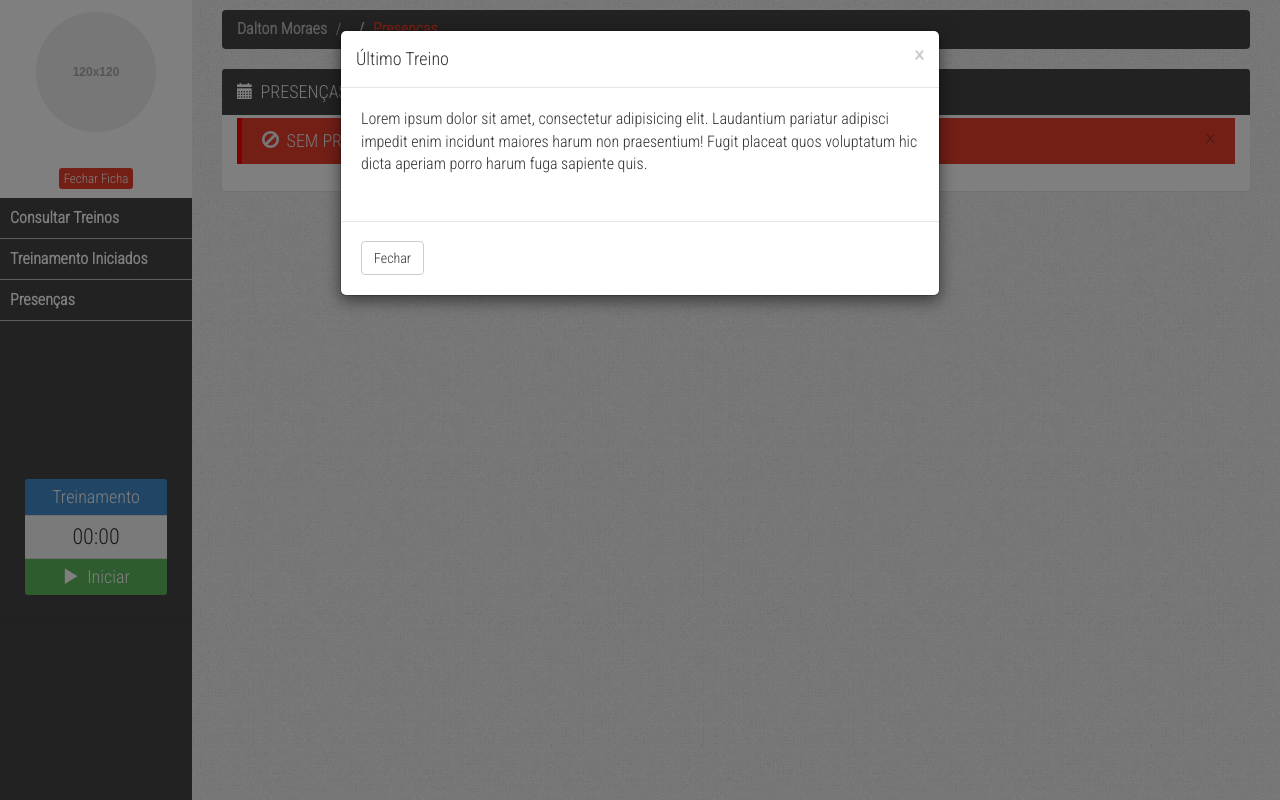
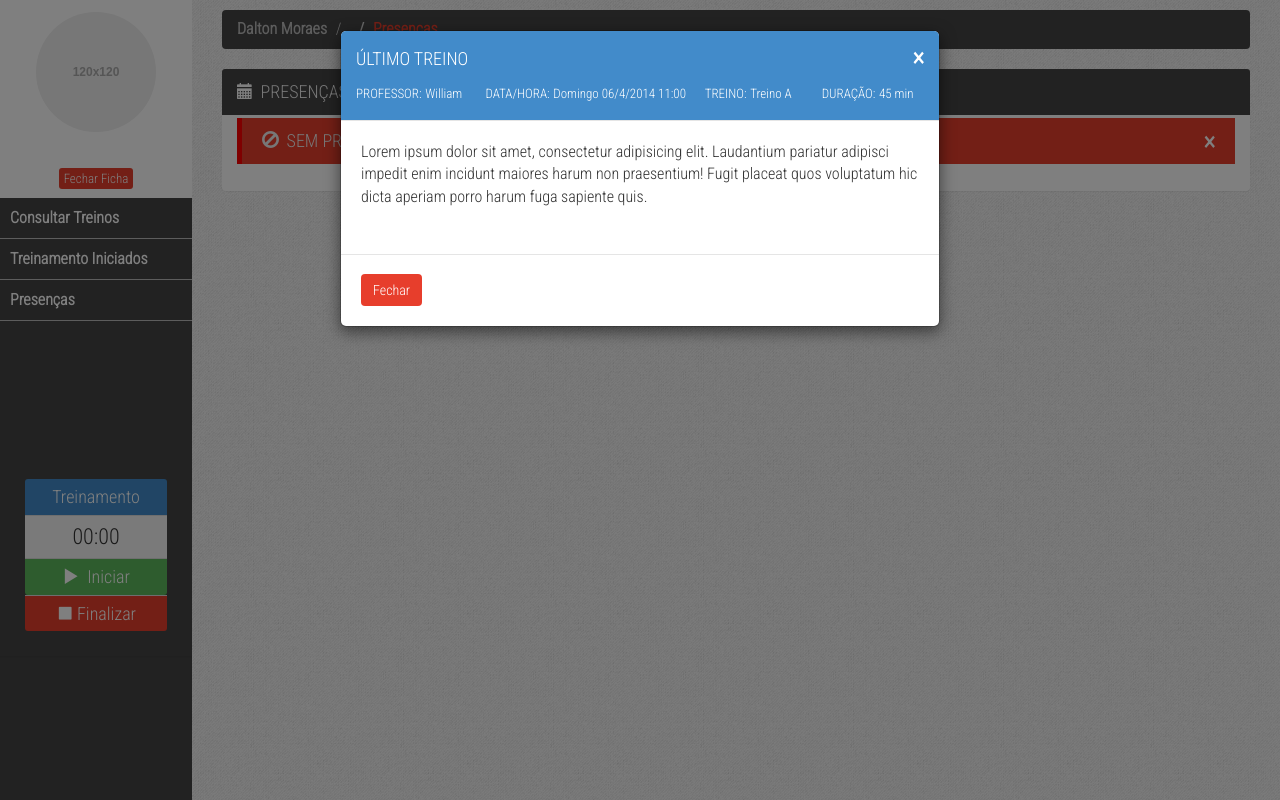
Before and after one commit to sistemavitta/projeto-vitta, a Django app: template perfil/templates/perfil/list-presencas.html in a window 1280 px wide, after a click on "Iniciar". Run offline with Django 3.2, Linux system fonts and the light colour scheme; the template is opened without the code that fills it, so the values that code supplies are empty; parts of the project's set-up code (start-up, migrations or seed data) failed here and were passed over; some libraries are stand-ins or nearby versions.

Commit message:
@T179 - Primeiro Commit - Construção do cabeçalho do modal com a última presença.

```diff
--- a/Vitta/static/css/main.css
+++ b/Vitta/static/css/main.css
@@ -121,6 +121,66 @@ html, body {
   border: none;
 }
 /* #CSS Modal */
+
+/* CSS Modal Start */
+.start-modal-header {
+  background: #428bca;
+  -webkit-border-top-left-radius: 5px;
+  -webkit-border-top-right-radius: 5px;
+  -moz-border-radius-topleft: 5px;
+  -moz-border-radius-topright: 5px;
+  border-top-left-radius: 5px;
+  border-top-right-radius: 5px;
+}
+.close {
+  font-size: 25px;
+  color: #fff;
+  text-shadow: none;
+  opacity: 1;
+  filter: none;
+}
+.date-col {
+  margin-left: -20px;
+}
+.training-col {
+  margin-left: -30px;
+  width: initial;
+}
+.last-presence-title {
+  text-transform: uppercase;
+  margin-bottom: 10px;
+  color: #fff;
+}
+.last-presence-options {
+  font-size: 13px;
+  text-transform: uppercase;
+  color: #fff;
+}
+.last-presence-sub-options {
+  font-size: 13px;
+  color: #fff;
+}
+.start-btn-close{
+  background: #e73e2c;
+  border: none;
+}
+.start-btn-close:hover {
+  background: #e73e2c;
+  border: none;
+}
+
+/* #CSS Modal Start */
+
+/* CSS Modal Stop */
+.stop-btn-close{
+  background: #e73e2c;
+  border: none;
+}
+.stop-btn-close:hover {
+  background: #e73e2c;
+  border: none;
+}
+/* #CSS Modal Stop */
 
 /* CSS Navbar Vertical Admin */
 
--- a/administration/templates/administration/menu-vertical.html
+++ b/administration/templates/administration/menu-vertical.html
@@ -62,11 +62,9 @@
             </a>
         </div>
 
-        <!-- Finalizar Treino
         <div class="panel-footer stop-training-footer text-center">
             <a class="start-training-play" href="#stopModal" data-toggle="modal"><span class="glyphicon glyphicon-stop"></span>&nbsp;Finalizar</a>
         </div>
-        -->
 
     </div>
 
@@ -101,9 +99,26 @@
         <div class="modal-dialog">
             <div class="modal-content">
 
-                <div class="modal-header">
-                    <button type="button" class="close" data-dismiss="modal" aria-hidden="true">&times;</button>
-                    <h4 class="modal-title" id="myModalLabel">Último Treino</h4>
+                <div class="modal-header start-modal-header">
+                    <button type="button" class="close last-presence-close" data-dismiss="modal" aria-hidden="true">&times;</button>
+
+                    <h4 class="modal-title last-presence-title" id="myModalLabel">Último Treino</h4>
+
+                    <div class="row">
+                        <div class="col-xs-3">
+                            <span class="last-presence-options">Professor:</span>&nbsp;<span class="last-presence-sub-options">William</span>
+                        </div>
+                        <div class="col-xs-5 date-col">
+                            <span class="last-presence-options">Data/Hora:</span>&nbsp;<span class="last-presence-sub-options">Domingo 06/4/2014 11:00</span>
+                        </div>
+                        <div class="col-xs-2 training-col">
+                            <span class="last-presence-options">Treino:</span>&nbsp;<span class="last-presence-sub-options">Treino A</span>
+                        </div>
+                        <div class="col-xs-2">
+                            <span class="last-presence-options">Duração:</span>&nbsp;<span class="last-presence-sub-options">45&nbsp;min</span>
+                        </div>
+                    </div>
+
                 </div>
 
                 <div class="modal-body">
@@ -111,7 +126,7 @@
                 </div>
 
                 <div class="modal-footer">
-                    <button type="button" class="btn btn-default pull-left" data-dismiss="modal">Fechar</button>
+                    <button type="button" class="btn btn-danger pull-left start-btn-close" data-dismiss="modal">Fechar</button>
                 </div>
 
             </div>
@@ -134,7 +149,7 @@
                 </div>
 
                 <div class="modal-footer">
-                    <button type="button" class="btn btn-default pull-left" data-dismiss="modal">Fechar</button>
+                    <button type="button" class="btn btn-danger pull-left stop-btn-close" data-dismiss="modal">Fechar</button>
                 </div>
 
             </div>
```
